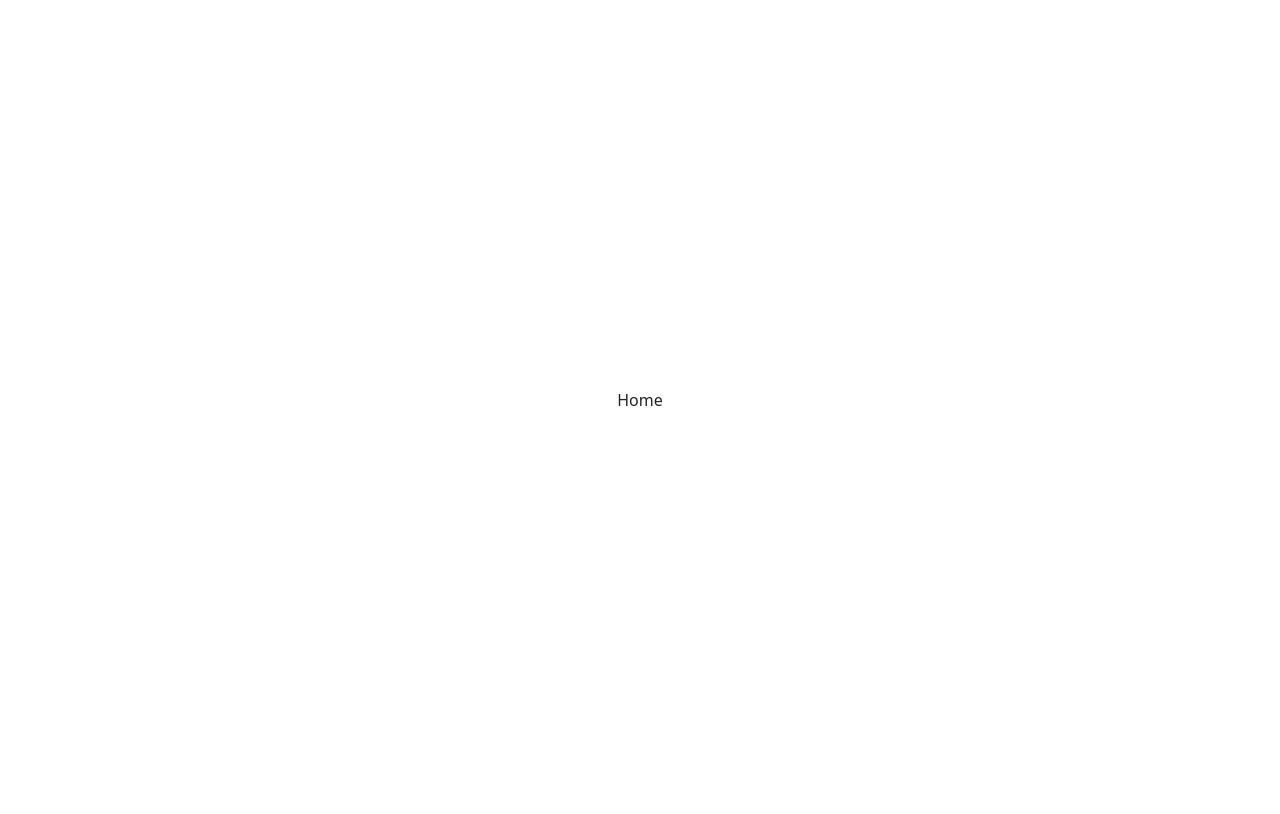
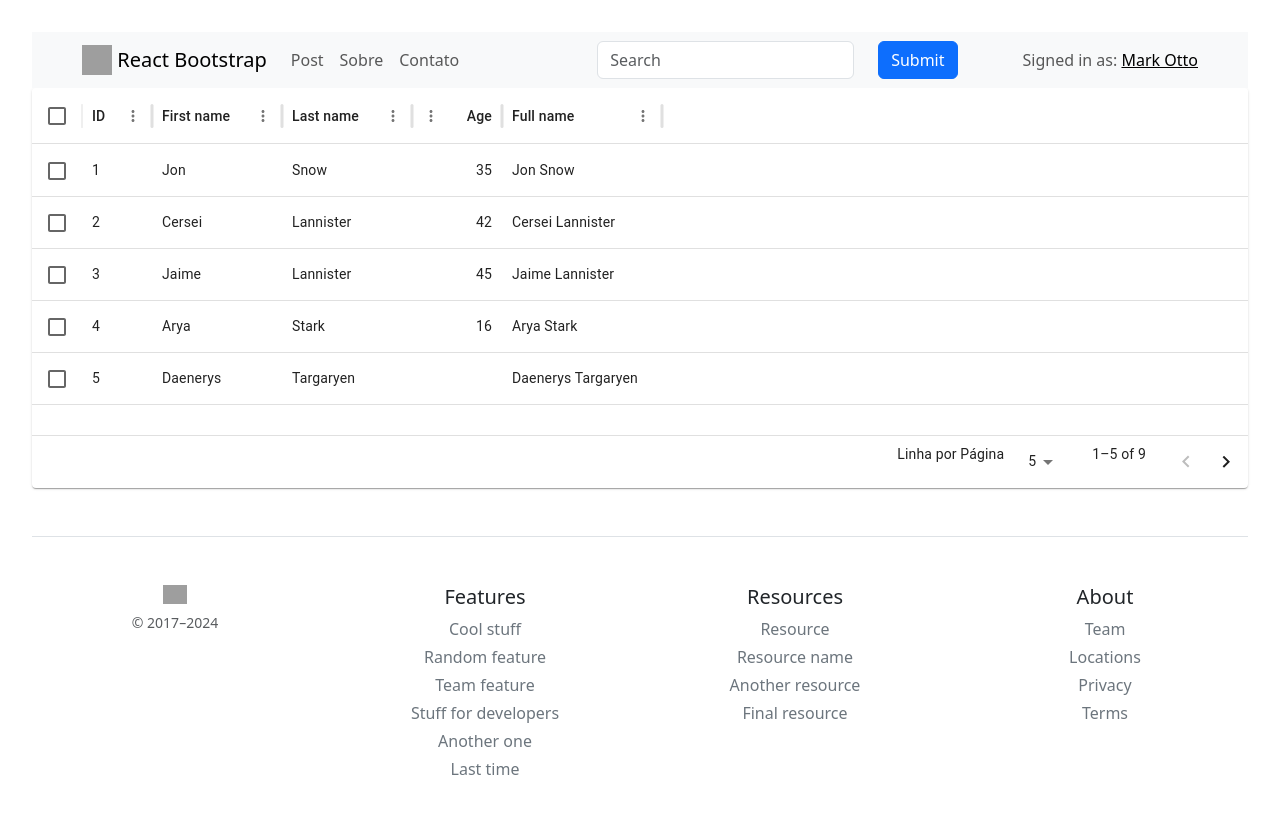
Before and after one commit to Gustavo1701/react-post-app, a React (Vite) app: page /home in a window 1280 px wide. Shown: the top 814 px of the page. Built offline with nearby package versions, Linux system fonts and the light colour scheme; grey boxes are pictures that could not be loaded.

Commit message:
Adicionando Tabela usando material ui

```diff
--- a/package.json
+++ b/package.json
@@ -10,6 +10,10 @@
     "preview": "vite preview"
   },
   "dependencies": {
+    "@emotion/react": "^11.13.3",
+    "@emotion/styled": "^11.13.0",
+    "@mui/material": "^6.1.6",
+    "@mui/x-data-grid": "^7.22.1",
     "bootstrap": "^5.3.3",
     "react": "^18.3.1",
     "react-bootstrap": "^2.10.5",
--- /dev/null
+++ b/src/components/footer/Footer.jsx
@@ -0,0 +1,106 @@
+import React from 'react'
+
+export const Footer = () => {
+    return (
+        <footer className="pt-4 my-md-5 pt-md-5 border-top">
+            <div className="row">
+                <div className="col-12 col-md">
+                    <img
+                        className="mb-2"
+                        src="https://getbootstrap.com/docs/5.3/assets/brand/bootstrap-logo.svg"
+                        alt=""
+                        width={24}
+                        height={19}
+                    />
+                    <small className="d-block mb-3 text-body-secondary">© 2017–2024</small>
+                </div>
+                <div className="col-6 col-md">
+                    <h5>Features</h5>
+                    <ul className="list-unstyled text-small">
+                        <li className="mb-1">
+                            <a className="link-secondary text-decoration-none" href="#">
+                                Cool stuff
+                            </a>
+                        </li>
+                        <li className="mb-1">
+                            <a className="link-secondary text-decoration-none" href="#">
+                                Random feature
+                            </a>
+                        </li>
+                        <li className="mb-1">
+                            <a className="link-secondary text-decoration-none" href="#">
+                                Team feature
+                            </a>
+                        </li>
+                        <li className="mb-1">
+                            <a className="link-secondary text-decoration-none" href="#">
+                                Stuff for developers
+                            </a>
+                        </li>
+                        <li className="mb-1">
+                            <a className="link-secondary text-decoration-none" href="#">
+                                Another one
+                            </a>
+                        </li>
+                        <li className="mb-1">
+                            <a className="link-secondary text-decoration-none" href="#">
+                                Last time
+                            </a>
+                        </li>
+                    </ul>
+                </div>
+                <div className="col-6 col-md">
+                    <h5>Resources</h5>
+                    <ul className="list-unstyled text-small">
+                        <li className="mb-1">
+                            <a className="link-secondary text-decoration-none" href="#">
+                                Resource
+                            </a>
+                        </li>
+                        <li className="mb-1">
+                            <a className="link-secondary text-decoration-none" href="#">
+                                Resource name
+                            </a>
+                        </li>
+                        <li className="mb-1">
+                            <a className="link-secondary text-decoration-none" href="#">
+                                Another resource
+                            </a>
+                        </li>
+                        <li className="mb-1">
+                            <a className="link-secondary text-decoration-none" href="#">
+                                Final resource
+                            </a>
+                        </li>
+                    </ul>
+                </div>
+                <div className="col-6 col-md">
+                    <h5>About</h5>
+                    <ul className="list-unstyled text-small">
+                        <li className="mb-1">
+                            <a className="link-secondary text-decoration-none" href="#">
+                                Team
+                            </a>
+                        </li>
+                        <li className="mb-1">
+                            <a className="link-secondary text-decoration-none" href="#">
+                                Locations
+                            </a>
+                        </li>
+                        <li className="mb-1">
+                            <a className="link-secondary text-decoration-none" href="#">
+                                Privacy
+                            </a>
+                        </li>
+                        <li className="mb-1">
+                            <a className="link-secondary text-decoration-none" href="#">
+                                Terms
+                            </a>
+                        </li>
+                    </ul>
+                </div>
+            </div>
+        </footer>
+
+    )
+}
--- /dev/null
+++ b/src/components/header/Header.jsx
@@ -0,0 +1,55 @@
+import React from 'react'
+import { Button, Col, Container, Form, Nav, Navbar, Row } from 'react-bootstrap'
+
+export const Header = () => {
+    return (
+        <div>
+            <Navbar className="bg-body-tertiary">
+                <Container>
+                    <Navbar.Brand href="/home">
+                        <img
+                            alt=""
+                            src="https://react-bootstrap.netlify.app/img/logo.svg"
+                            width="30"
+                            height="30"
+                            className="d-inline-block align-top"
+                        />{' '}
+                        React Bootstrap
+                    </Navbar.Brand>
+
+                    <Navbar.Collapse id="basic-navbar-nav">
+                        <Nav className="me-auto">
+                            <Nav.Link href="/cadastro">Post</Nav.Link>
+                            <Nav.Link href="/sobre">Sobre</Nav.Link>
+                            <Nav.Link href="/contato">Contato</Nav.Link>
+                        </Nav>
+                    </Navbar.Collapse>
+
+                    <Navbar.Collapse className="justify-content-end">
+                        <Form inline>
+                            <Row>
+                                <Col xs="auto">
+                                    <Form.Control
+                                        type="text"
+                                        placeholder="Search"
+                                        className=" mr-sm-2"
+                                    />
+                                </Col>
+                                <Col xs="auto">
+                                    <Button type="submit">Submit</Button>
+                                </Col>
+                            </Row>
+                        </Form>
+                    </Navbar.Collapse>
+
+
+                    <Navbar.Collapse className="justify-content-end">
+                        <Navbar.Text>
+                            Signed in as: <a href="#login">Mark Otto</a>
+                        </Navbar.Text>
+                    </Navbar.Collapse>
+                </Container>
+            </Navbar>
+        </div>
+    )
+}
--- /dev/null
+++ b/src/components/table/Table.jsx
@@ -0,0 +1,55 @@
+import * as React from 'react';
+import { DataGrid } from '@mui/x-data-grid';
+import Paper from '@mui/material/Paper';
+
+const columns = [
+  { field: 'id', headerName: 'ID', width: 70 },
+  { field: 'firstName', headerName: 'First name', width: 130 },
+  { field: 'lastName', headerName: 'Last name', width: 130 },
+  {
+    field: 'age',
+    headerName: 'Age',
+    type: 'number',
+    width: 90,
+  },
+  {
+    field: 'fullName',
+    headerName: 'Full name',
+    description: 'This column has a value getter and is not sortable.',
+    sortable: false,
+    width: 160,
+    valueGetter: (value, row) => `${row.firstName || ''} ${row.lastName || ''}`,
+  },
+];
+
+const rows = [
+  { id: 1, lastName: 'Snow', firstName: 'Jon', age: 35 },
+  { id: 2, lastName: 'Lannister', firstName: 'Cersei', age: 42 },
+  { id: 3, lastName: 'Lannister', firstName: 'Jaime', age: 45 },
+  { id: 4, lastName: 'Stark', firstName: 'Arya', age: 16 },
+  { id: 5, lastName: 'Targaryen', firstName: 'Daenerys', age: null },
+  { id: 6, lastName: 'Melisandre', firstName: null, age: 150 },
+  { id: 7, lastName: 'Clifford', firstName: 'Ferrara', age: 44 },
+  { id: 8, lastName: 'Frances', firstName: 'Rossini', age: 36 },
+  { id: 9, lastName: 'Roxie', firstName: 'Harvey', age: 65 },
+];
+
+const paginationModel = { page: 0, pageSize: 5 };
+
+export default function Table() {
+  return (
+    <Paper sx={{ height: 400, width: '100%' }}>
+      <DataGrid
+        rows={rows}
+        columns={columns}
+        initialState={{ pagination: { paginationModel } }}
+        pageSizeOptions={[5, 10]}
+        checkboxSelection
+        sx={{ border: 0 }}
+        slotProps={{
+            pagination: { labelRowsPerPage: 'Linha por Página'}
+        }}
+      />
+    </Paper>
+  );
+}
--- /dev/null
+++ b/src/pages/contato/Contato.jsx
@@ -0,0 +1,9 @@
+const Contato = () => {
+    return (
+        <>
+        <h1>contato</h1>
+        </>
+    );
+}
+
+export default Contato;
--- a/src/pages/home/Home.jsx
+++ b/src/pages/home/Home.jsx
@@ -1,8 +1,16 @@
+import { Footer } from "../../components/footer/Footer";
+import { Header } from "../../components/header/Header";
+import Table from "../../components/table/Table";
+
+
 const Home = () => {
     return (
         <>
-        <div>Home</div>
+            <Header />
+            <Table />
+            <Footer />
         </>
+
     );
 }
 
--- /dev/null
+++ b/src/pages/sobre/Sobre.jsx
@@ -0,0 +1,9 @@
+const Sobre = () => {
+    return (
+        <>
+        <h1>sobre</h1>
+        </>
+    );
+}
+
+export default Sobre;
```
Also changed, not shown: src/main.jsx (+12 -1 lines), 1 other file (tests, documents, lock files or other folders).
